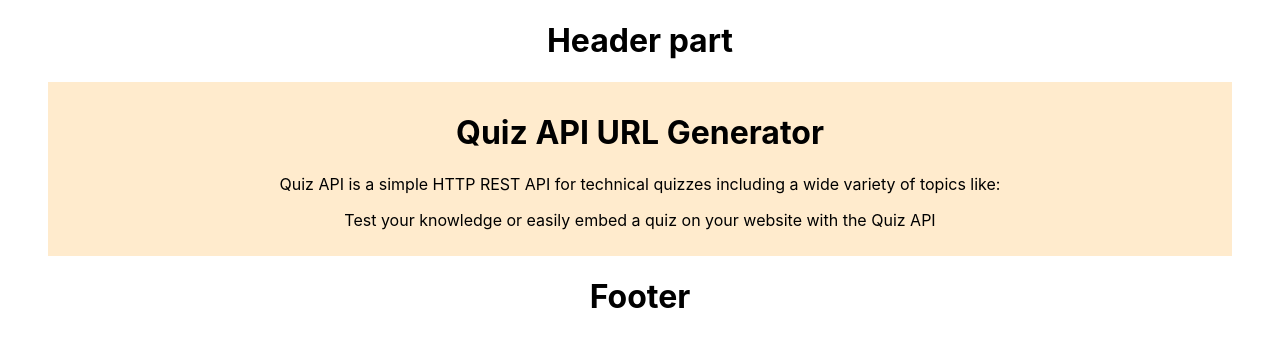
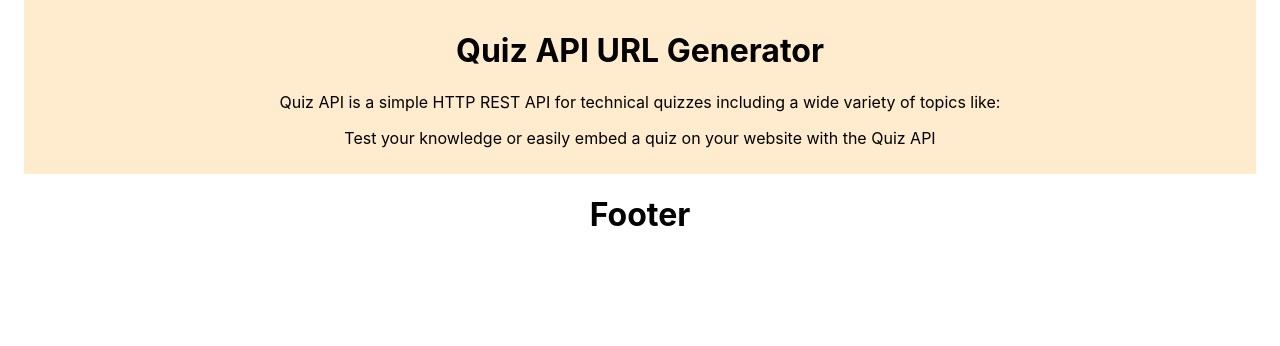
Before and after one commit to KrishnaMohan123-pro/react-demo-ignitiv, a React (Create React App) app: page / in a window 1280 px wide. Shown: the top 346 px of the page. Built offline with nearby package versions, Linux system fonts and the light colour scheme.

Commit message:
Home page design updated

```diff
--- a/src/layouts/Header/index.jsx
+++ b/src/layouts/Header/index.jsx
@@ -1,10 +1,7 @@
 export default function Header() {
-return (
-<div className="header">
-    <div className="top-header">
-        <h1>Header part</h1>
+    return <div className="header">
+        <div className="top-header">
+        </div>
+        <div className="nav-bar"></div>
     </div>
-    <div className="nav-bar"></div>
-</div>
-);
 }
--- a/src/pages/Home/index.jsx
+++ b/src/pages/Home/index.jsx
@@ -1,14 +1,11 @@
-import { Container } from '@material-ui/core';
+
 import './index.css';
 export default function Home() {
 return (
-<Container>
     <div class="main">
         <h1>Quiz API URL Generator</h1>
         <p>Quiz API is a simple HTTP REST API for technical quizzes including a wide variety of topics like:</p>
         <p>Test your knowledge or easily embed a quiz on your website with the Quiz API</p>
     </div>
-</Container>
-
 );
 }
```
